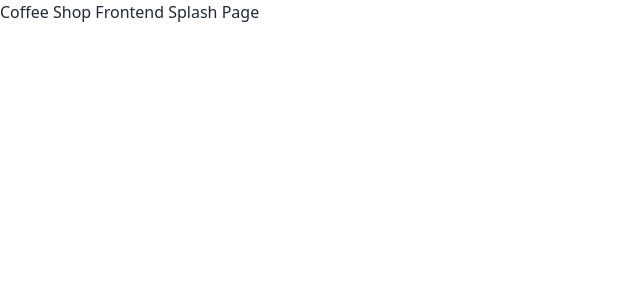
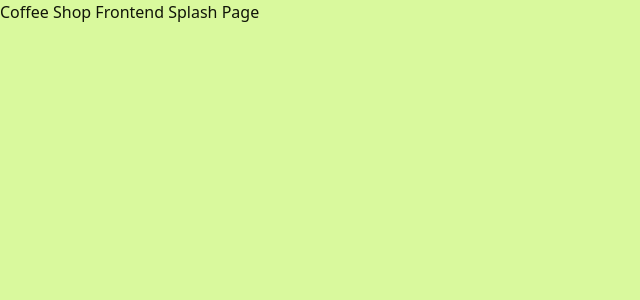
Before and after one commit to JenniferT9462/coffee-shop-frontend, a Next.js app: page / in a window 1280 px wide. Shown: the top 300 px of the page, without its empty margins (0-640 px from the left). Built offline with nearby package versions, Linux system fonts and the light colour scheme.

Commit message:
Added a custom theme from daisyui to _app.js and configured in tailwind

```diff
--- a/src/pages/_app.js
+++ b/src/pages/_app.js
@@ -1,5 +1,9 @@
 import "@/styles/globals.css";
 
 export default function App({ Component, pageProps }) {
-  return <Component {...pageProps} />;
+  return (
+    <div data-theme="coffeeShop">
+      <Component {...pageProps} />
+    </div>
+  )
 }
--- a/tailwind.config.mjs
+++ b/tailwind.config.mjs
@@ -13,5 +13,22 @@ export default {
       },
     },
   },
+  daisyui: {
+    themes: [
+      {
+        coffeeShop: {
+          "primary": "#4ade80",
+          "secondary": "#8b5cf6",
+          "accent": "#0ea5e9",
+          "neutral": "#34d399",
+          "base-100": "#d9f99d",
+          "info": "#6366f1",
+          "success": "#84cc16",
+          "warning": "#eab308",
+          "error": "#e11d48",
+          },
+        },
+      ],
+    },
   plugins: [require("daisyui")],
 };
```
